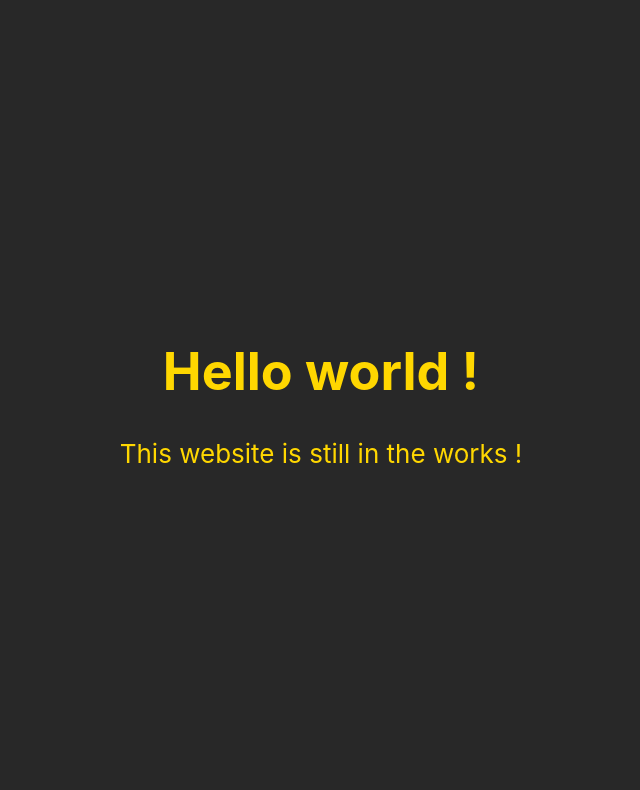
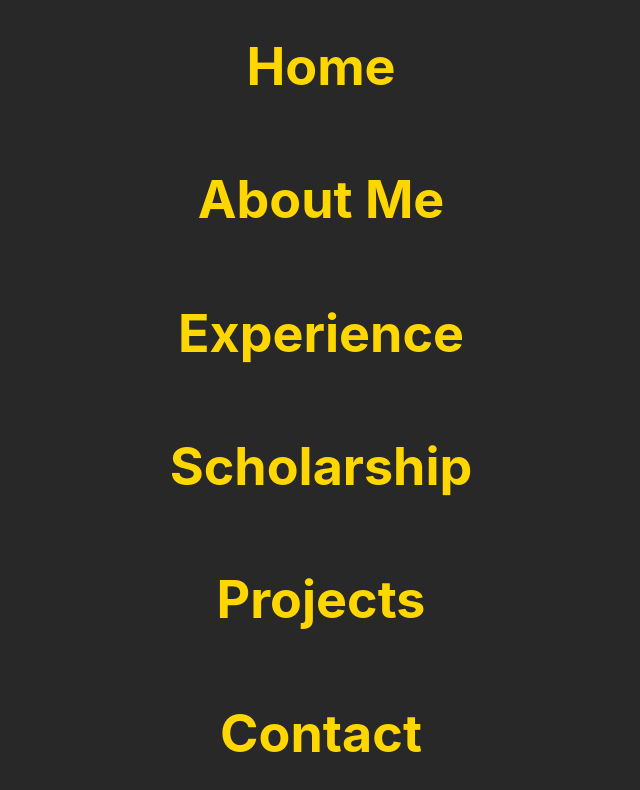
Before and after one commit to Adonis-Stavridis/adonis-stavridis.github.io, a React (Create React App) app: page / in a window 1280 px wide. Shown: the top 790 px of the page, without its empty margins (319-959 px from the left). Built offline with nearby package versions, Linux system fonts and the light colour scheme.

Commit message:
add pages

```diff
--- a/src/components/App.tsx
+++ b/src/components/App.tsx
@@ -1,13 +1,21 @@
 import React from "react";
-import Home from "./Home";
-// import AboutMe from "./AboutMe";
+import Home from "./Pages/Home";
+import AboutMe from "./Pages/AboutMe";
+import Experience from "./Pages/Experience";
+import Scholarship from "./Pages/Scholarship";
+import Projects from "./Pages/Projects";
+import Contact from "./Pages/Contact";
 import "../css/App.css";
 
 function App() {
   return (
     <div className="App">
       <Home />
-      {/* <AboutMe /> */}
+      <AboutMe />
+      <Experience />
+      <Scholarship/>
+      <Projects />
+      <Contact/>
     </div>
   );
 }
--- a/src/components/AboutMe.tsx
+++ b/src/components/Pages/AboutMe.tsx
@@ -1,12 +1,12 @@
 import React, { Component } from "react";
-import Page from "./Page";
+import Page from "../Page";
 
 export class AboutMe extends Component {
   render() {
     return (
       <Page>
         <div className="AboutMe">
-          <h1>About Me !</h1>
+          <h1>About Me</h1>
         </div>
       </Page>
     );
--- /dev/null
+++ b/src/components/Pages/Contact.tsx
@@ -0,0 +1,16 @@
+import React, { Component } from "react";
+import Page from "../Page";
+
+export class Contact extends Component {
+  render() {
+    return (
+      <Page>
+        <div className="Contact">
+          <h1>Contact</h1>
+        </div>
+      </Page>
+    );
+  }
+}
+
+export default Contact;
--- /dev/null
+++ b/src/components/Pages/Experience.tsx
@@ -0,0 +1,16 @@
+import React, { Component } from "react";
+import Page from "../Page";
+
+export class Experience extends Component {
+  render() {
+    return (
+      <Page>
+        <div className="Experience">
+          <h1>Experience</h1>
+        </div>
+      </Page>
+    );
+  }
+}
+
+export default Experience;
--- a/src/components/Home.tsx
+++ b/src/components/Pages/Home.tsx
@@ -1,13 +1,12 @@
 import React, { Component } from "react";
-import Page from "./Page";
+import Page from "../Page";
 
 export class Home extends Component {
   render() {
     return (
       <Page>
         <div className="Home">
-          <h1>Hello world !</h1>
-          <p>This website is still in the works !</p>
+          <h1>Home</h1>
         </div>
       </Page>
     );
--- /dev/null
+++ b/src/components/Pages/Projects.tsx
@@ -0,0 +1,16 @@
+import React, { Component } from "react";
+import Page from "../Page";
+
+export class Projects extends Component {
+  render() {
+    return (
+      <Page>
+        <div className="Projects">
+          <h1>Projects</h1>
+        </div>
+      </Page>
+    );
+  }
+}
+
+export default Projects;
--- /dev/null
+++ b/src/components/Pages/Scholarship.tsx
@@ -0,0 +1,16 @@
+import React, { Component } from "react";
+import Page from "../Page";
+
+export class Scholarship extends Component {
+  render() {
+    return (
+      <Page>
+        <div className="Scholarship">
+          <h1>Scholarship</h1>
+        </div>
+      </Page>
+    );
+  }
+}
+
+export default Scholarship;
```
